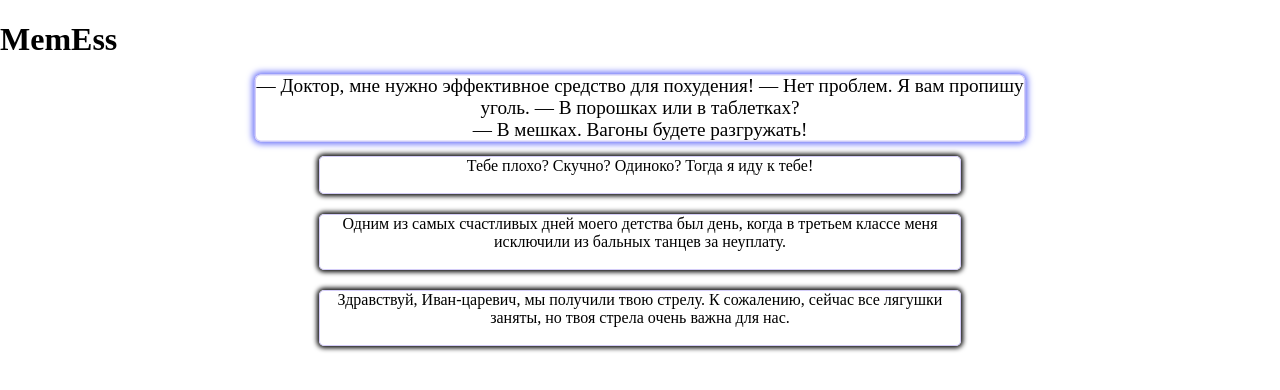
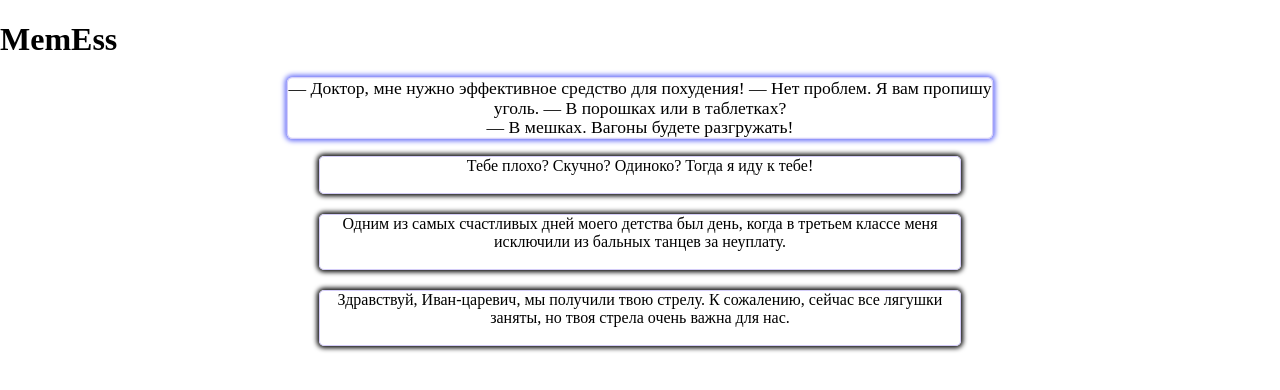
Before and after one commit to Ehot93/todor, a React (Create React App) app: page / in a window 1280 px wide. In both pictures the pointer is over the element 640 px from the left and 107 px from the top of the page. Shown: the top 390 px of the page. Built offline with nearby package versions, Linux system fonts and the light colour scheme.

Commit message:
lesson 10

```diff
--- a/src/jokes/App.js
+++ b/src/jokes/App.js
@@ -1,5 +1,5 @@
 import React from 'react'
-import Joke from './Joke.js'
+import Joke from './Joke'
 
 function App() {
   return (
--- a/src/jokes/Joke.css
+++ b/src/jokes/Joke.css
@@ -13,7 +13,7 @@
 .card:hover{
 	transition: 0.7s;
 	box-shadow: 0px 0px 5px 2px #6970F8;
-	transform: scale(1.2);
+	transform: scale(1.1);
 }
 .card p:nth-child(2){
 	opacity: 0;
```
